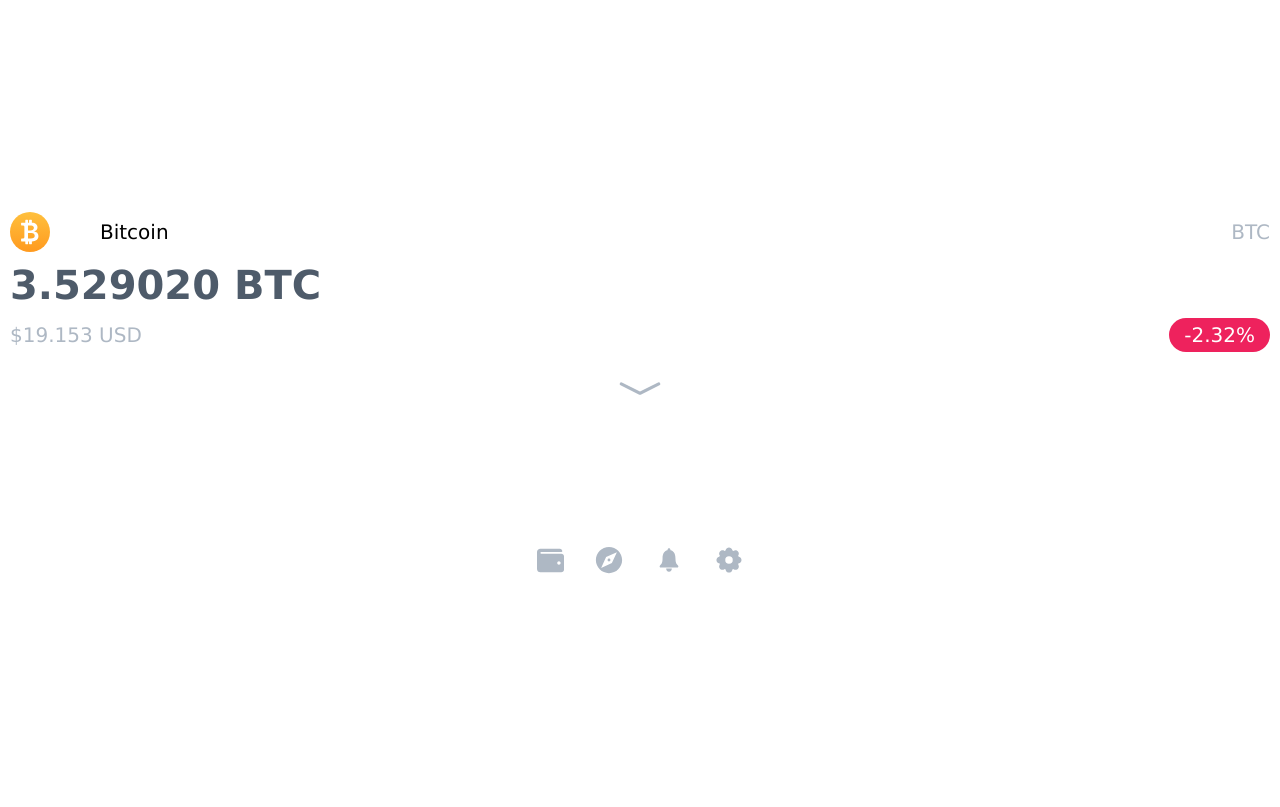
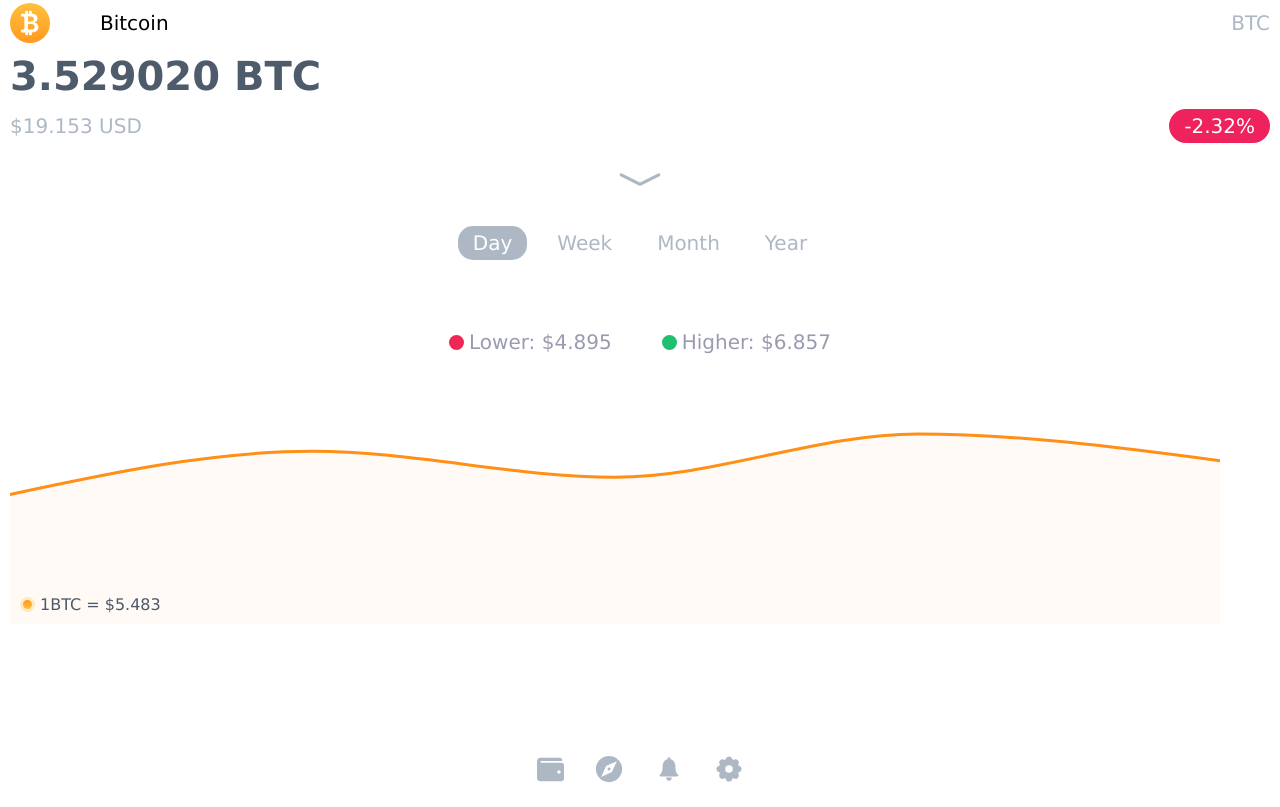
Before and after one commit to onfranciis/rank-math, a React (Vite) app: page / in a window 1280 px wide. Built offline with nearby package versions, Linux system fonts and the light colour scheme.

Commit message:
feat: add Part2

```diff
--- a/src/components/wallet/Wallet.jsx
+++ b/src/components/wallet/Wallet.jsx
@@ -1,10 +1,12 @@
 import Part1 from "./Part1";
+import Part2 from "./Part2";
 import "./Wallet.css";
 
 const Wallet = () => {
   return (
     <div className="Wallet">
       <Part1 />
+      <Part2 />
     </div>
   );
 };
```
